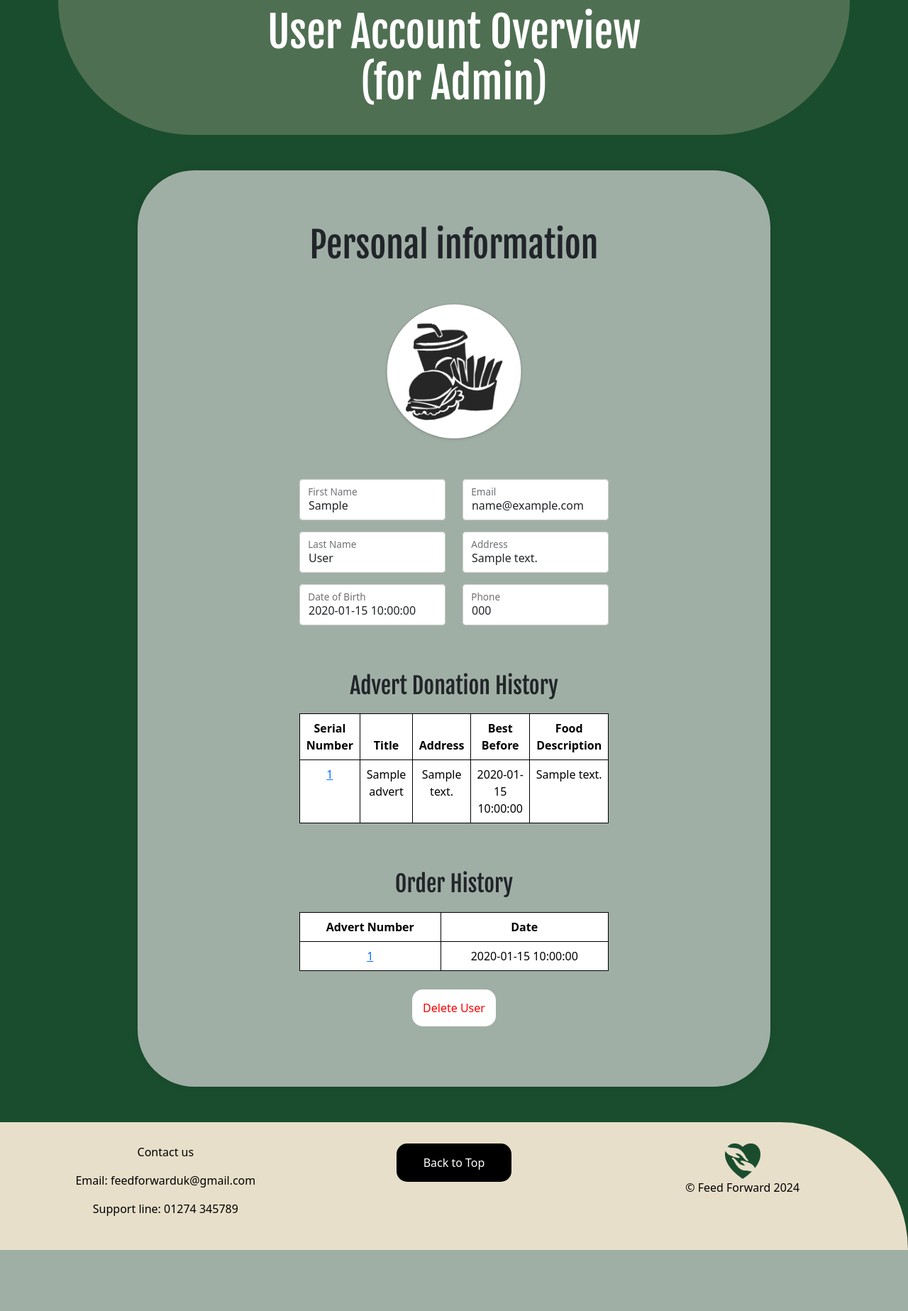
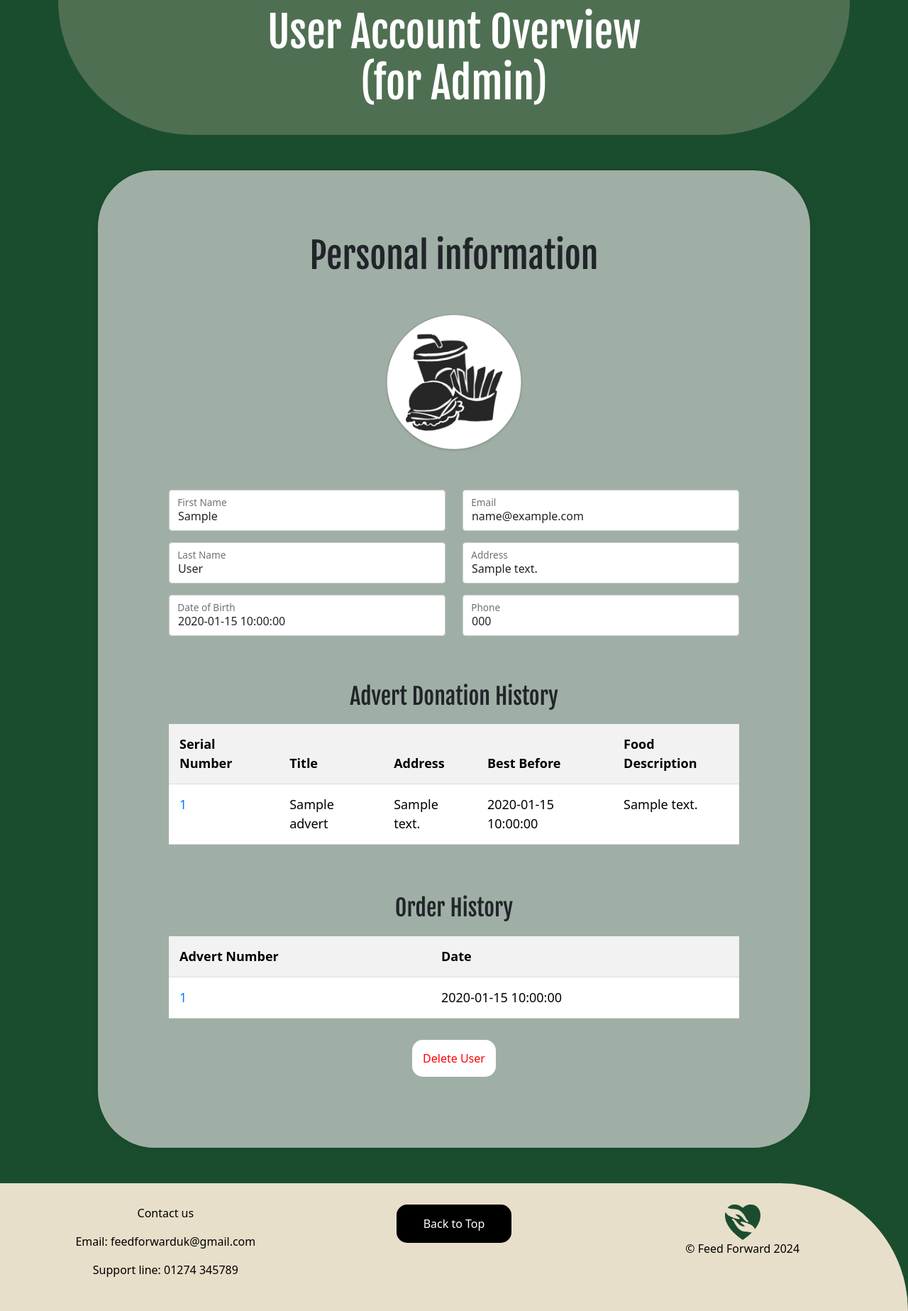
Before and after one commit to SxryxnshS5/FeedForward, a Flask app: page /account_overview/1 in a window 1280 px wide. Shown: the part 76-1923 px from the top of the page at 71% size. Before the commit the page ends 1837 px from the top, so only its background shows below. Run offline with Flask 3, Linux system fonts and the light colour scheme; a user stored in the database is signed in; tables that the repository leaves empty hold one stand-in row (values such as "Sample post"); some libraries are stand-ins or nearby versions; some web fonts are replaced.

Commit message:
Styled account overview tables, minor revisions

```diff
--- a/static/css/account_overview.css
+++ b/static/css/account_overview.css
@@ -20,27 +19,25 @@
 }
 
 .container1 {
-  width: 80%; /* Change the width as per your requirement */
-  max-width: 500px; /* Increase the maximum width */
+  width: 90%; /* Change the width as per your requirement */
+  max-width: 1200px; /* Increase the maximum width */
   margin: 50px auto;
   padding: 20px;
   border-radius: 10px; /* Increased border radius for a softer square shape */
-
 }
 
 .background-container {
-    width: 80%; /* Adjust the width as needed */
+  width: 90%; /* Adjust the width as needed */
   margin: 50px auto;
   background-color: rgba(217, 217, 217, 0.7); /* Translucent background color */
   border-radius: 80px; /* Border radius for a softer square shape */
   box-shadow: 0 0 10px rgba(0, 0, 0, 0.1);
-    padding: 5px; /* Padding to ensure the content doesn't touch the edges */
+  padding: 20px; /* Padding to ensure the content doesn't touch the edges */
 }
 
 .form-floating.mb-3 {
   background-color: #FFFFFF;
   border-radius: 5px;
-
 }
 
 .account-title {
@@ -130,14 +106,47 @@
   font-size: 60px;
 }
 
-  table, th, td {
-      border: 1px solid black;
+.notification {
+  background-color: #ff0000; /* Red background */
+  color: #ffffff; /* White text */
+  padding: 10px;
+  margin-bottom: 15px;
+  margin-top: 25px;
+  border-radius: 5px;
+}
+
+/* Table Styles */
+.table {
+  width: 100%;
+  margin-bottom: 20px;
   border-collapse: collapse;
-      padding: 15px;
-      text-align: center;
+}
 
+.table th, .table td {
+  padding: 15px; /* Increased padding for better readability */
+  text-align: left;
+  border-bottom: 1px solid #ddd;
+  font-size: 18px; /* Increased font size */
+}
 
+.table th {
+  background-color: #f2f2f2;
+  font-weight: bold;
 }
+
+.table tr:hover {
+  background-color: #f5f5f5;
+}
+
+.table td a {
+  color: #007bff;
+  text-decoration: none;
+}
+
+.table td a:hover {
+  text-decoration: underline;
+}
+
   .button-user-delete {
     width: 160px;
     padding: 15px;
```
Also changed, not shown: other parts of static/css/account_overview.css (+4 -26 lines). Lines whose indentation alone changed are shown as unchanged.
